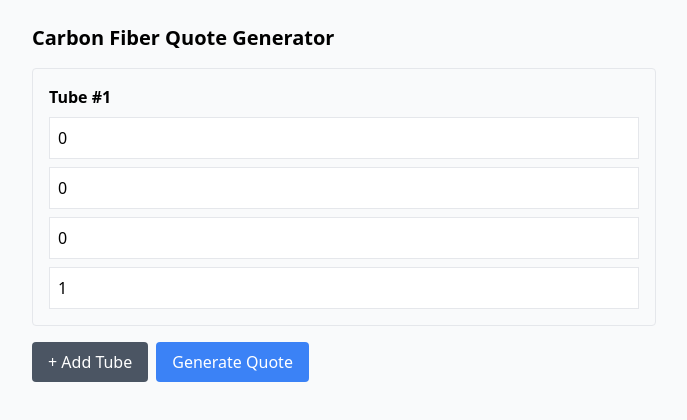
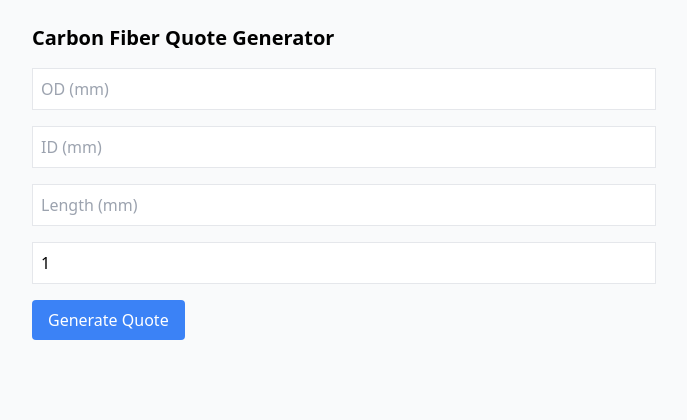
Before and after one commit to KaranNawab07/Quotation-EE, a React (Vite) app: page / in a window 1280 px wide. Shown: the top 420 px of the page, without its empty margins (296-983 px from the left). Built offline with nearby package versions, Linux system fonts and the light colour scheme.

Commit message:
Add files via upload

```diff
--- a/package.json
+++ b/package.json
@@ -13,10 +13,10 @@
     "react-dom": "^18.2.0"
   },
   "devDependencies": {
-    "@vitejs/plugin-react": "^4.0.0",
     "autoprefixer": "^10.4.14",
     "postcss": "^8.4.24",
     "tailwindcss": "^3.3.2",
-    "vite": "^4.3.9"
+    "vite": "^4.3.9",
+    "@vitejs/plugin-react": "^4.0.0"
   }
 }
--- a/src/App.jsx
+++ b/src/App.jsx
@@ -2,51 +2,24 @@ import { useState } from 'react';
 import jsPDF from 'jspdf';
 
 export default function App() {
-  const [tubes, setTubes] = useState([{ od: 0, id: 0, length: 0, qty: 1 }]);
+  const [od, setOd] = useState(0);
+  const [id, setId] = useState(0);
+  const [length, setLength] = useState(0);
+  const [qty, setQty] = useState(1);
   const [quote, setQuote] = useState('');
 
   const density = 1.65;
   const ratePerKg = 13900;
 
-  const handleChange = (index, field, value) => {
-    const newTubes = [...tubes];
-    newTubes[index][field] = Number(value);
-    setTubes(newTubes);
-  };
+  const generateQuote = () => {
+    const thickness = (od - id) / 2;
+    const volume = (Math.PI / 4) * (od ** 2 - id ** 2) * length / 1000;
+    const weight = volume * density / 1000;
+    const price = Math.round(weight * ratePerKg);
 
-  const addTube = () => {
-    setTubes([...tubes, { od: 0, id: 0, length: 0, qty: 1 }]);
-  };
+    const text = `Thank you for your inquiry. Please find below our quotation for the same.\n\nQUOTE:\n\n[1] Name : Carbon Fiber Round Tube\n\nSizes :  ${od} mm OD x ${id} mm ID x ${length} mm L [ ${thickness.toFixed(2)} mm thickness]  \nFinish of surface : Matte finish\nMaterial : Carbon fiber Bi-directional 3K woven fabric + Epoxy resin as matrix.\nProcess : Roll wrap\nQty./lot required : ${qty} nos\nPrice/ pcs. : Rs.${price}/-\n\nNote:\n[1] The dimensional tolerance for Tube is : OD +/- 0.1 mm, Length + 2-5 mm.\n\nTerms & Conditions:\nPayment : 50% advance along with the Purchase order, remaining amount to be paid prior to dispatch.\nTaxes : 18 % GST Extra as actual\nInspection : At our end\nPacking : Extra as actual\nFreight : Extra as actual.\nValidity : 7 days.\n\nHoping to receive your valued order.`;
 
-  const generateQuote = () => {
-    let result = "Thank you for your inquiry. Please find below our quotation for the same.\n\nQUOTE:\n\n";
-
-    tubes.forEach((tube, index) => {
-      const thickness = (tube.od - tube.id) / 2;
-      const volume = (Math.PI / 4) * (tube.od ** 2 - tube.id ** 2) * tube.length / 1000;
-      const weight = volume * density / 1000;
-      const price = Math.round(weight * ratePerKg);
-
-      result += `[${index + 1}] Name : Carbon Fiber Round Tube\n\n` +
-        `Sizes :  ${tube.od} mm OD x ${tube.id} mm ID x ${tube.length} mm L [ ${thickness.toFixed(2)} mm thickness]  \n` +
-        `Finish of surface : Matte finish\n` +
-        `Material : Carbon fiber Bi-directional 3K woven fabric + Epoxy resin as matrix.\n` +
-        `Process : Roll wrap\n` +
-        `Qty./lot required : ${tube.qty} nos\n` +
-        `Price/ pcs. : Rs.${price}/-\n\n`;
-    });
-
-    result += `Note:\n[1] The dimensional tolerance for Tube is : OD +/- 0.1 mm, Length + 2-5 mm.\n\n` +
-      `Terms & Conditions:\n` +
-      `Payment : 50% advance along with the Purchase order, remaining amount to be paid prior to dispatch .\n` +
-      `Taxes : 18 % GST Extra as actual\n` +
-      `Inspection : At our end\n` +
-      `Packing : Extra as actual\n` +
-      `Freight : Extra as actual.\n` +
-      `Validity : 7 days.\n\n` +
-      `Hoping to receive your valued order.`;
-
-    setQuote(result);
+    setQuote(text);
   };
 
   const downloadPDF = () => {
@@ -59,17 +32,11 @@ export default function App() {
   return (
     <div className="max-w-2xl mx-auto p-6 space-y-4">
       <h1 className="text-xl font-bold">Carbon Fiber Quote Generator</h1>
-      {tubes.map((tube, index) => (
-        <div key={index} className="border p-4 rounded space-y-2 bg-gray-50">
-          <h2 className="font-semibold">Tube #{index + 1}</h2>
-          <input type="number" placeholder="OD (mm)" className="border p-2 w-full" value={tube.od} onChange={e => handleChange(index, 'od', e.target.value)} />
-          <input type="number" placeholder="ID (mm)" className="border p-2 w-full" value={tube.id} onChange={e => handleChange(index, 'id', e.target.value)} />
-          <input type="number" placeholder="Length (mm)" className="border p-2 w-full" value={tube.length} onChange={e => handleChange(index, 'length', e.target.value)} />
-          <input type="number" placeholder="Quantity" className="border p-2 w-full" value={tube.qty} onChange={e => handleChange(index, 'qty', e.target.value)} />
-        </div>
-      ))}
-      <button className="bg-gray-600 text-white px-4 py-2 rounded" onClick={addTube}>+ Add Tube</button>
-      <button className="bg-blue-500 text-white px-4 py-2 rounded ml-2" onClick={generateQuote}>Generate Quote</button>
+      <input type="number" placeholder="OD (mm)" className="border p-2 w-full" onChange={e => setOd(Number(e.target.value))} />
+      <input type="number" placeholder="ID (mm)" className="border p-2 w-full" onChange={e => setId(Number(e.target.value))} />
+      <input type="number" placeholder="Length (mm)" className="border p-2 w-full" onChange={e => setLength(Number(e.target.value))} />
+      <input type="number" placeholder="Quantity" defaultValue={1} className="border p-2 w-full" onChange={e => setQty(Number(e.target.value))} />
+      <button className="bg-blue-500 text-white px-4 py-2 rounded" onClick={generateQuote}>Generate Quote</button>
 
       {quote && (
         <div className="bg-white p-4 border rounded whitespace-pre-wrap">
```
Also changed, not shown: vite.config.js (line endings or trailing spaces).
